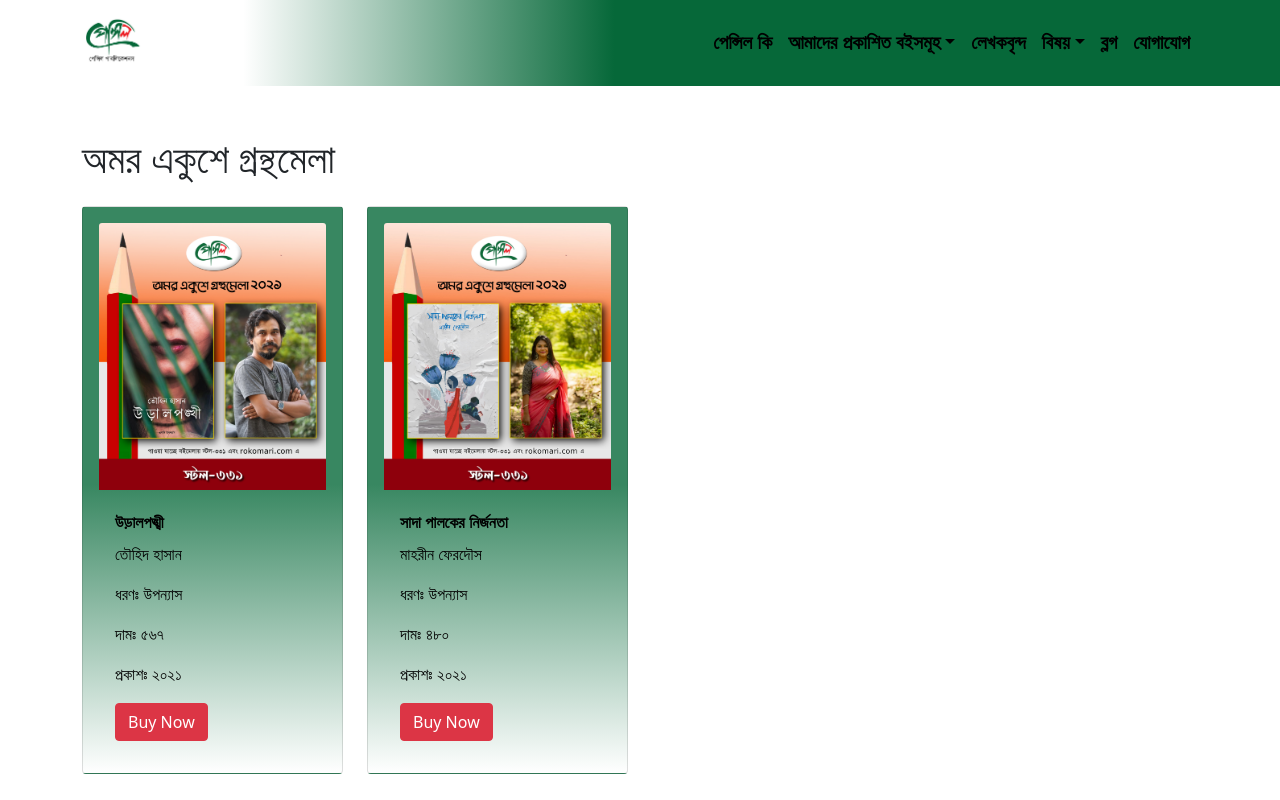
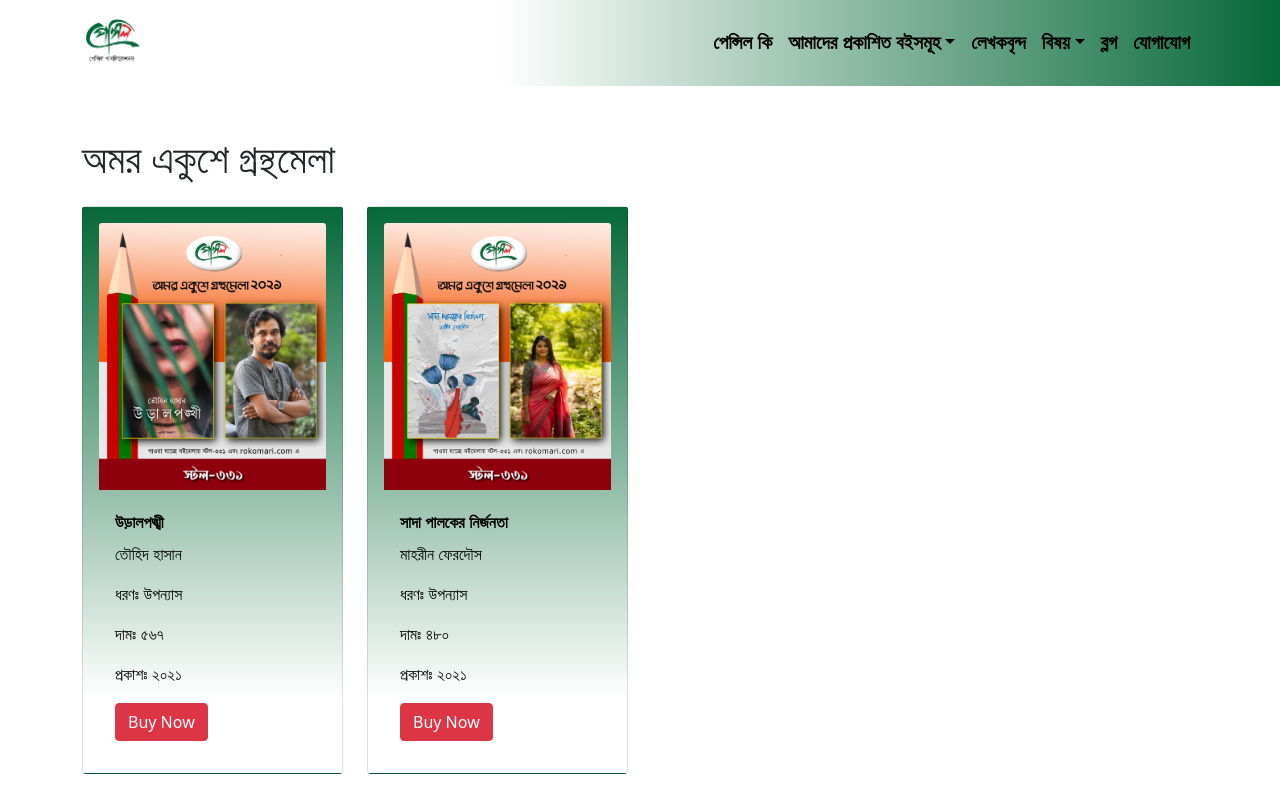
Before and after one commit to sakibul-munna/Pencil-Publications, a React (Create React App) app in the folder frontend/: page / in a window 1280 px wide. Shown: the top 800 px of the page. Built offline with nearby package versions, Linux system fonts and the light colour scheme; a web font is replaced by a local one.

Commit message:
color updated

```diff
--- a/frontend/src/components/Book.css
+++ b/frontend/src/components/Book.css
@@ -6,9 +6,5 @@
 }
 .bg-cardBackground {
   background: rgb(255, 255, 255);
-  background-image: linear-gradient(
-    0deg,
-    rgba(255, 255, 255, 1) 0%,
-    rgba(56, 135, 97, 1) 51%
-  );
+  background-image: linear-gradient(0deg, rgba(255,255,255,1) 0%, rgba(255,255,255,1) 13%, rgba(6,104,57,1) 100%);
 }
--- a/frontend/src/components/Navbar.css
+++ b/frontend/src/components/Navbar.css
@@ -1,9 +1,6 @@
 .navbar {
-  background-image: linear-gradient(
-    90deg,
-    rgba(255, 255, 255, 1) 19%,
-    rgba(6, 104, 57, 1) 48%
-  );
+  background-image: linear-gradient(90deg, rgba(255,255,255,1) 31%, rgba(255,255,255,1) 39%, rgba(6,104,57,1) 100%);
+
   font-family: "Kalpurush", sans-serif;
   font-weight: bold;
   font-size: 1.2rem;
```
